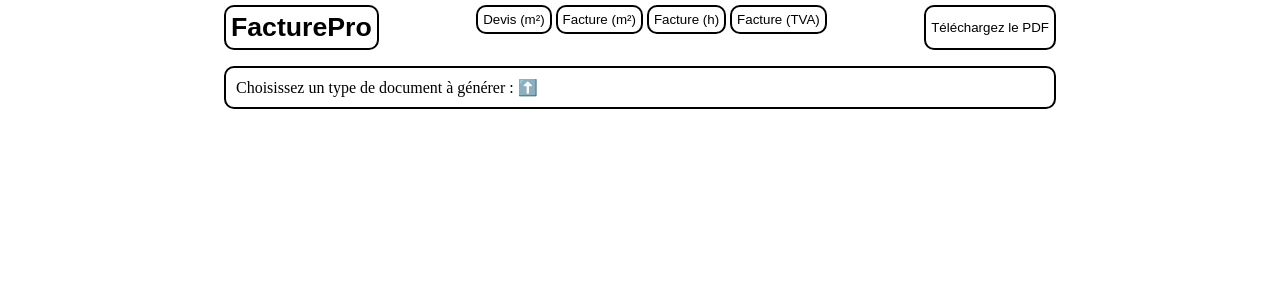
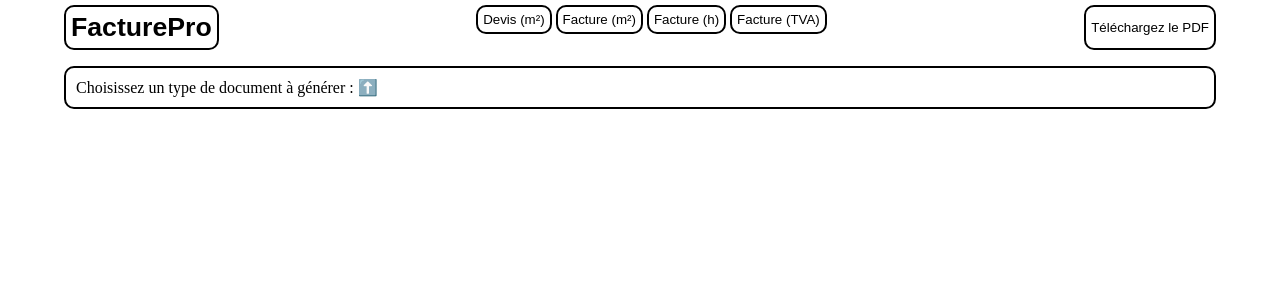
Before and after one commit to antoinemeyer5/facture_pro, a SvelteKit app: page / in a window 1280 px wide. Shown: the top 300 px of the page. Built offline with nearby package versions, Linux system fonts and the light colour scheme.

Commit message:
feat: reduce margins

```diff
--- a/src/app.css
+++ b/src/app.css
@@ -24,7 +24,7 @@ input:hover {
 }
 
 body {
-    width: 65vw;
+    width: 90vw;
 
     margin-left: auto;
     margin-right: auto;
```
